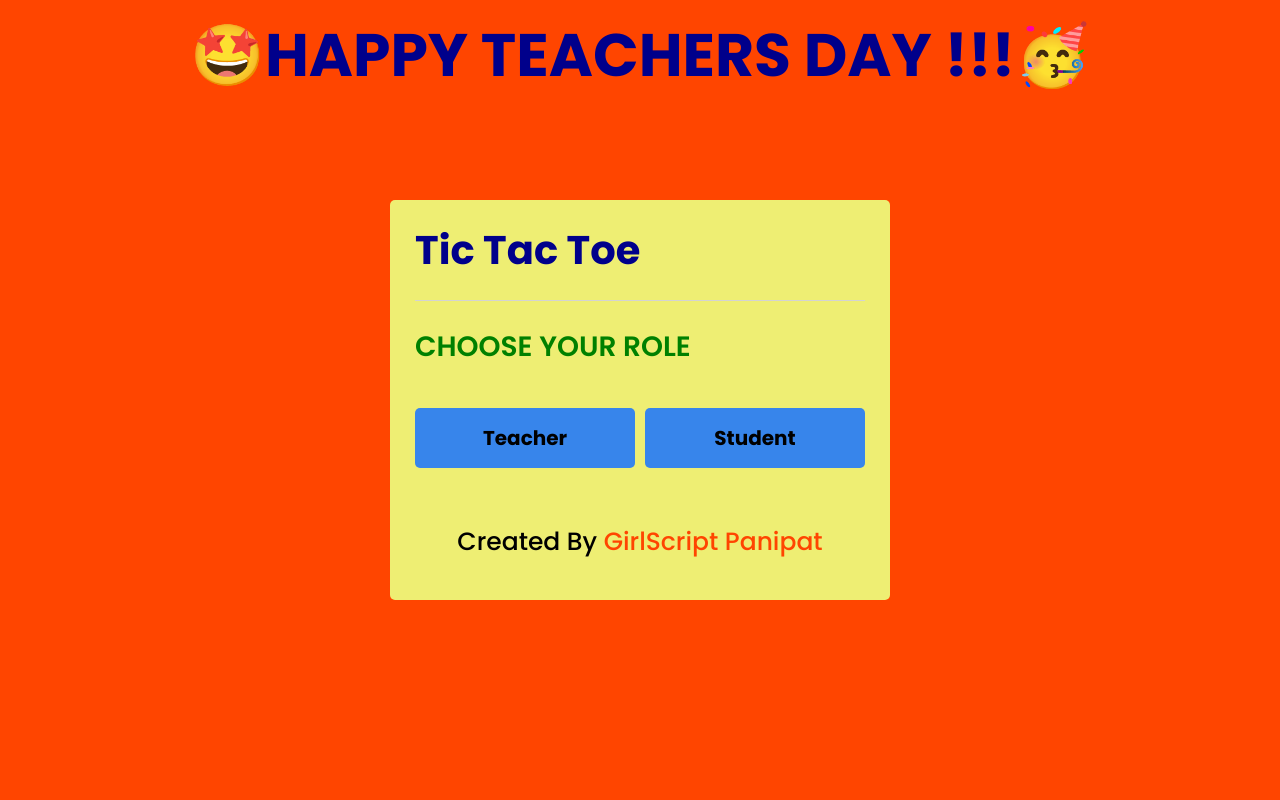
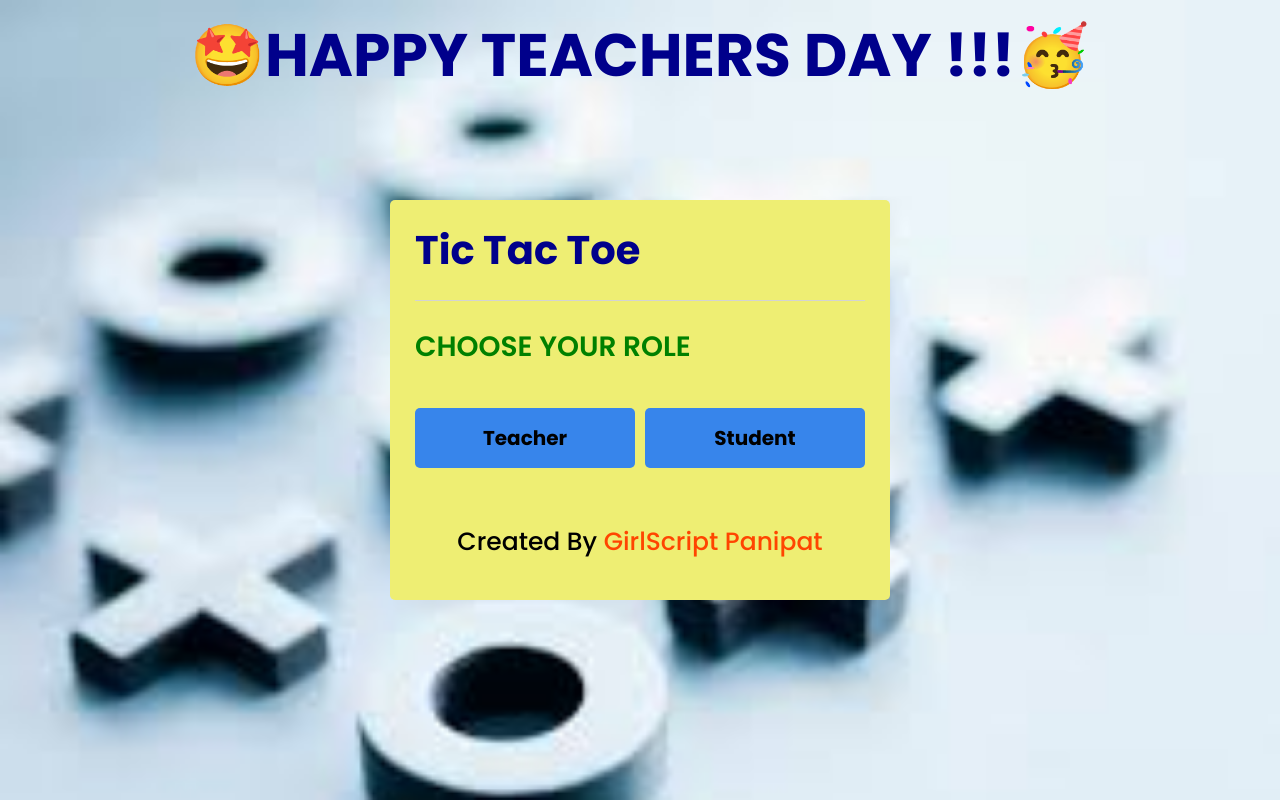
Before and after one commit to Ashwani132003/Tic-Tac-Toe, a plain HTML site: page index.html in a window 1280 px wide. Drawn offline with Linux system fonts and the light colour scheme.

Commit message:
Add background image

```diff
--- a/style.css
+++ b/style.css
@@ -18,8 +18,14 @@ H1 {
     background: blue;
 }
 
+/* body {
+    background: orangered;
+} */
+
 body {
-    background: orangered;
+    background-image: url('bg-image.jpg');
+    background-size: cover;
+    background-repeat: no-repeat;
 }
 
 .select-box,
```
Also changed, not shown: bg-image.jpg (added).
